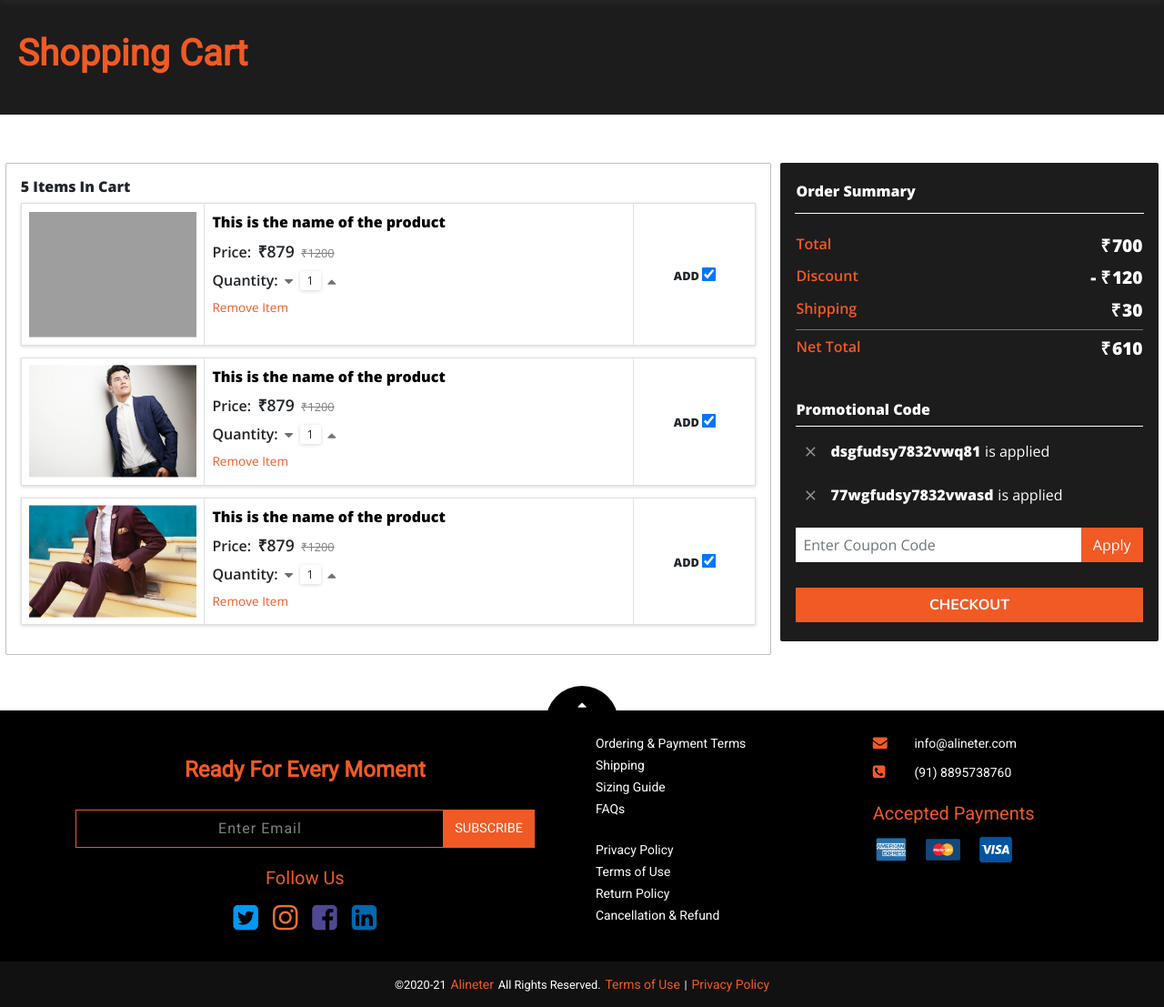
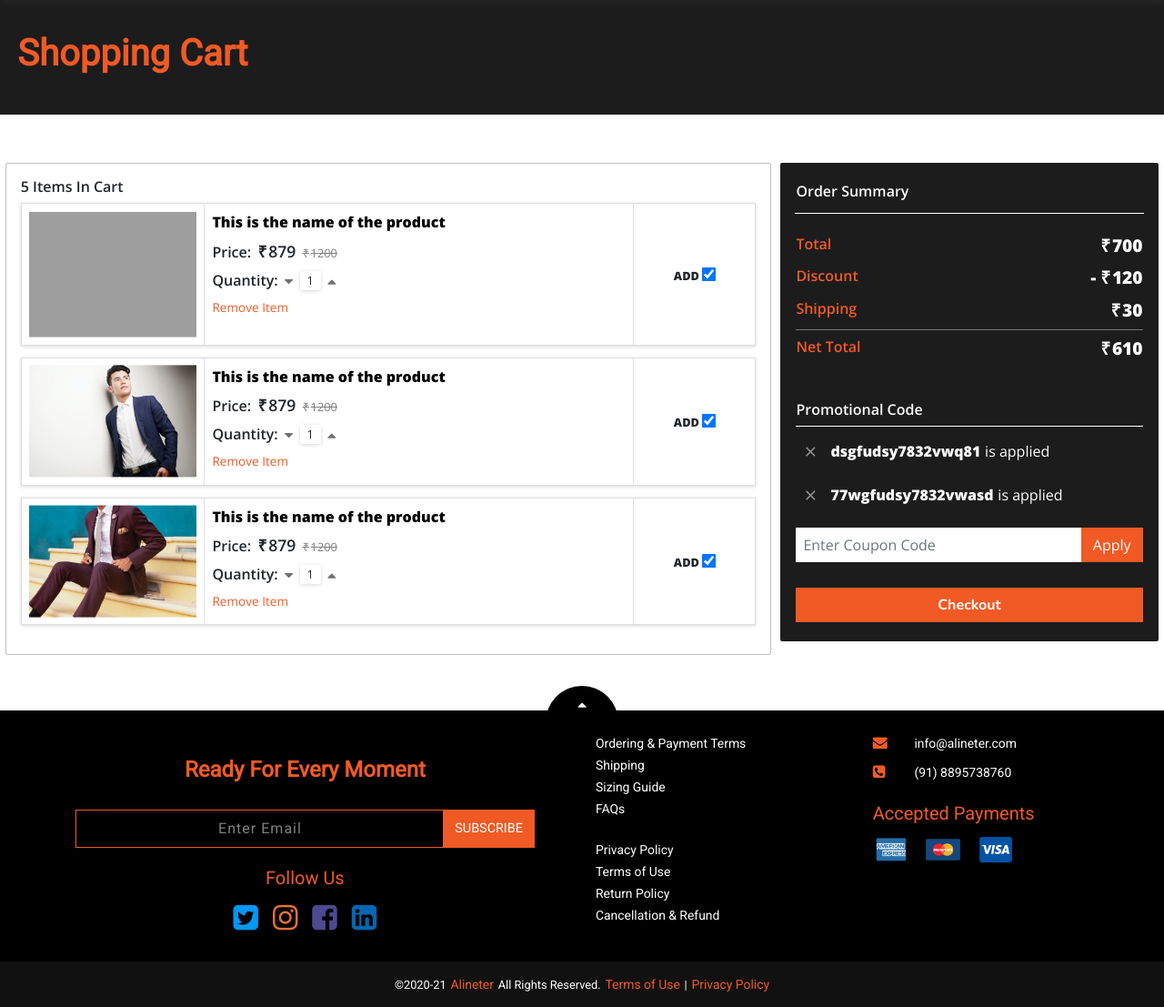
Before and after one commit to mohit9090/alineter-backend, a Django app: page /cart/ in a window 1280 px wide. Shown: the part 96-1203 px from the top of the page at 91% size. Run offline with Django 3.2, Linux system fonts and the light colour scheme; a user stored in the database is signed in; data comes from the database, SQL or seed files in the repository; both versions use the stored data as it was after the commit; some libraries are stand-ins or nearby versions; grey boxes are pictures that could not be loaded.

Commit message:
Refactor cart.css

```diff
--- a/cart/templates/cart/cart.html
+++ b/cart/templates/cart/cart.html
@@ -71,7 +71,7 @@
               <li class="list-item cart--item row ml-0 mr-0">
                 <div class="item-img--wrapper col-3 border-right">
                   <div class="item-img--div cy position-relative">
-                    <a href="#product"><img src="{% static 'images/alineter/men-fashion-2.jpg' %}" class="item-img"></a>
+                    <a href="#product"><img src="{% static 'images/alineter/men-fashion-2.jpg' %}" class="item-img img-contain"></a>
                   </div>
                 </div>
 
@@ -80,8 +80,8 @@
                     <a href="#product" class="item-name">This is the name of the product</a>
                     <span class="item-price">
                       <span class="price-tag">Price:</span>
-                      <span class="price-new">₹879</span>
-                      <span class="price-original">₹1200</span>
+                      <span class="price-new inr">879</span>
+                      <span class="price-original inr">1200</span>
                     </span>
                   </div>
                   <div class="item-quantity d-flex flex-wrap text-left">
@@ -108,7 +108,7 @@
               <li class="list-item cart--item row ml-0 mr-0">
                 <div class="item-img--wrapper col-3 border-right">
                   <div class="item-img--div cy position-relative">
-                    <a href="#product"><img src="{% static 'images/alineter/men-fashion-5.jpg' %}" class="item-img"></a>
+                    <a href="#product"><img src="{% static 'images/alineter/men-fashion-5.jpg' %}" class="item-img img-contain"></a>
                   </div>
                 </div>
 
@@ -117,8 +117,8 @@
                     <a href="#product" class="item-name">This is the name of the product</a>
                     <span class="item-price">
                       <span class="price-tag">Price:</span>
-                      <span class="price-new">₹879</span>
-                      <span class="price-original">₹1200</span>
+                      <span class="price-new inr">879</span>
+                      <span class="price-original inr">1200</span>
                     </span>
                   </div>
                   <div class="item-quantity d-flex flex-wrap text-left">
@@ -145,7 +145,7 @@
               <li class="list-item cart--item row ml-0 mr-0">
                 <div class="item-img--wrapper col-3 border-right">
                   <div class="item-img--div cy position-relative">
-                    <a href="#product"><img src="{% static 'images/alineter/men-fashion.jpg' %}" class="item-img"></a>
+                    <a href="#product"><img src="{% static 'images/alineter/men-fashion.jpg' %}" class="item-img img-contain"></a>
                   </div>
                 </div>
 
@@ -154,8 +154,8 @@
                     <a href="#product" class="item-name">This is the name of the product</a>
                     <span class="item-price">
                       <span class="price-tag">Price:</span>
-                      <span class="price-new">₹879</span>
-                      <span class="price-original">₹1200</span>
+                      <span class="price-new inr">879</span>
+                      <span class="price-original inr">1200</span>
                     </span>
                   </div>
                   <div class="item-quantity d-flex flex-wrap text-left">
@@ -194,19 +194,19 @@
             <ul class="list price--list">
               <li class="list-item price--item d-flex justify-content-between">
                 <span class="price--item-name">Total</span>
-                <span class="price--item-value">700</span>
+                <span class="price--item-value inr">700</span>
               </li>
               <li class="list-item price--item d-flex justify-content-between">
                 <span class="price--item-name">Discount</span>
-                <span class="price--item-value discount">120</span>
+                <span class="price--item-value inr discount">120</span>
               </li>
               <li class="list-item price--item d-flex justify-content-between">
                 <span class="price--item-name">Shipping</span>
-                <span class="price--item-value">30</span>
+                <span class="price--item-value inr">30</span>
               </li>
               <li class="list-item price--item d-flex justify-content-between">
                 <span class="price--item-name">Net Total</span>
-                <span class="price--item-value">610</span>
+                <span class="price--item-value inr">610</span>
               </li>
             </ul>
           </div>
--- a/static/css/cart.css
+++ b/static/css/cart.css
@@ -2,7 +2,6 @@
 	padding: 2.2rem 1.2rem;
 	background: var(--bg-tertiary);
 	color: var(--bg-primary);
-	font-family: var(--ff-roboto);
 }
 #cart-header > div > h1 {
 	font-weight: 600;
@@ -19,12 +18,12 @@
 .cart--div,
 .checkout--div {
 	padding: 1rem;
-	font-family: var(--ff-tertiary);
 	border-radius: 2px;
 }
-.heading--div .heading {
+.heading--div .heading,
+.checkout-btn {
 	text-transform: capitalize;
-	font-weight: bold;
+	font-weight: 600;
 }
 .list {
 	padding: 0;
@@ -32,6 +31,13 @@
 }
 .list-item {
 	margin-bottom: .4rem;
+}
+.inr:before {
+	content: '₹';
+	margin-right: .1rem;
+}
+.inr.discount:before {
+	content: '- ₹';
 }
 
 /* CART */
@@ -56,11 +62,6 @@
 	width: 100%;
 	height: 100%;
 }
-.item-img--div .item-img {
-	width: 100%;
-	height: 100%;
-	object-fit: contain;
-}
 .item-detail--wrapper > *:not(:last-child),
 .item-detail > *:not(:last-child) {
 	margin-bottom: .4rem;
@@ -75,7 +76,6 @@
 .item-detail > .item-name {
 	font-weight: 700;
 	color: var(--bg-secondary);
-	transition: .3s ease;
 }
 .item-detail > .item-name:hover {
 	text-decoration: none;
@@ -146,13 +146,6 @@
 	font-size: 1.2rem;
 	font-weight: 800;
 }
-.price--item-value:before {
-	content: '₹';
-	margin-right: .1rem;
-}
-.price--item-value.discount:before {
-	content: '- ₹';
-}
 .promocode-applied--div {
 	margin-top: .4rem;
 }
@@ -179,8 +172,3 @@
 	border: none;
 	box-shadow: none;
 }
-.checkout-btn {
-	text-transform: uppercase;
-	font-family: var(--ff-primary);
-	font-weight: 600;
-}
--- a/static/css/style.css
+++ b/static/css/style.css
@@ -315,10 +315,16 @@ body {
 }
 
 /* Image Responsive */
-.img-cover {
+.img-cover,
+.img-contain {
 	width:100%;
 	height:100%;
+}
+.img-cover {
 	object-fit:cover;
+}
+.img-contain {
+	object-fit: contain;
 }
 
 
--- a/static/css/utility.css
+++ b/static/css/utility.css
@@ -46,8 +46,10 @@ input[name="q"] + .fa-times,
 .category-dropbtn > .fa-caret-down,
 /*policy-pg-design.css*/
 .policy-body p a,
-.rating-icon {
-	transition:0.2s ease-in-out;
+.rating-icon,
+/*cart.css*/
+.item-detail > .item-name {
+	transition: .2s ease-in-out;
 }
 
 
@@ -79,7 +81,9 @@ input[name="q"] + .fa-times,
 /*policy-pg-design*/
 .policy-body :is( p, ul),
 .tnc-btn,
-.review-btn {
+.review-btn,
+/*cart*/
+.checkout-btn {
 	font-family:var(--ff-primary);
 }
 
@@ -116,7 +120,10 @@ input[name="q"] + .fa-times,
 /*policy-pg-design*/
 .policy-head--s1 h1,
 .policy-head--s2 h1,
-.policy-body h1 {
+.policy-body h1,
+/*cart*/
+.cart--div,
+.checkout--div {
 	font-family:var(--ff-tertiary);
 }
 
@@ -132,7 +139,9 @@ body,
 .profile-cards .director-designation,
 /*blogs*/
 .blog-author-name span,
-.blog-pub-date {
+.blog-pub-date,
+/*cart*/
+#cart-header {
 	font-family:var(--ff-roboto);
 }
 
```
Also changed, not shown: db.sqlite3.
